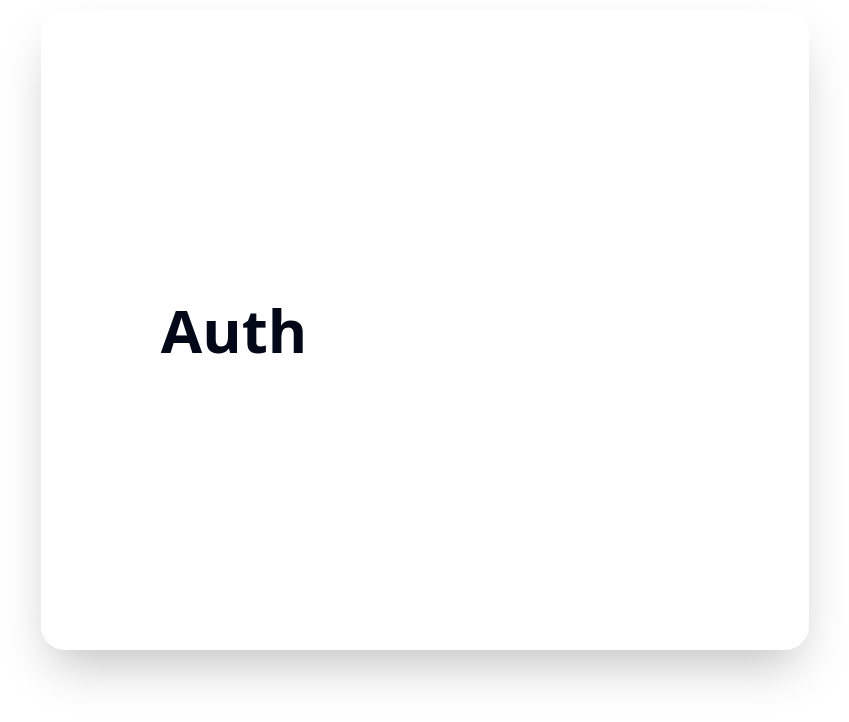
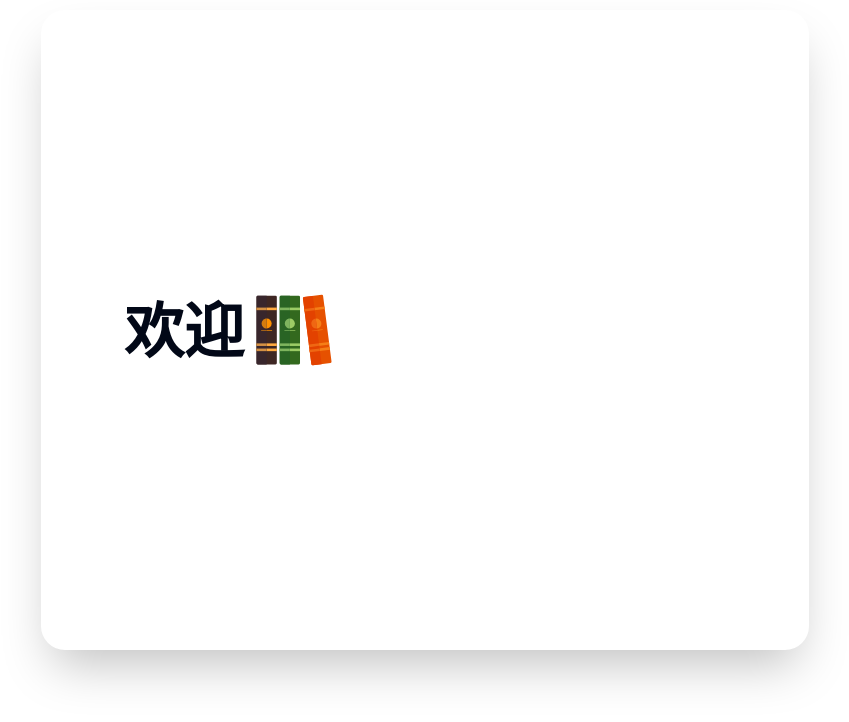
Before and after one commit to ss2d22/LiAiMedChat, a React (Vite) app in the folder limedaichatFrontend/: page /authentication in a window 1280 px wide. Shown: the part 102-824 px from the top of the page, without its empty margins (247-1096 px from the left). Built offline with nearby package versions, Linux system fonts and the light colour scheme.

Commit message:
added and styled welcome text with books svg

```diff
--- /dev/null
+++ b/limedaichatFrontend/src/assets/index.ts
@@ -0,0 +1,3 @@
+import books from "./books.svg";
+
+export { books };
--- a/limedaichatFrontend/src/pages/authentication/index.tsx
+++ b/limedaichatFrontend/src/pages/authentication/index.tsx
@@ -1,3 +1,5 @@
+import { books } from "@/assets";
+
 const Auth = () => {
   return (
     <div className="h-[100vh] w-[100vw] flex items-center justify-center">
@@ -5,7 +7,8 @@ const Auth = () => {
         <div className="flex flex-col gap-10 items-center justify-center">
           <div className="flex items-center justify-center flex-col">
             <div className="flex items-center justify-center">
-              <h1 className="text-5xl font-bold md:text-6xl">Auth</h1>
+              <h1 className="text-5xl font-bold md:text-6xl">欢迎</h1>
+              <img src={books} alt="books icon" className="w-[100px]" />
             </div>
           </div>
         </div>
```
Also changed, not shown: limedaichatFrontend/src/assets/books.svg (added), 1 other file (tests, documents, lock files or other folders).
